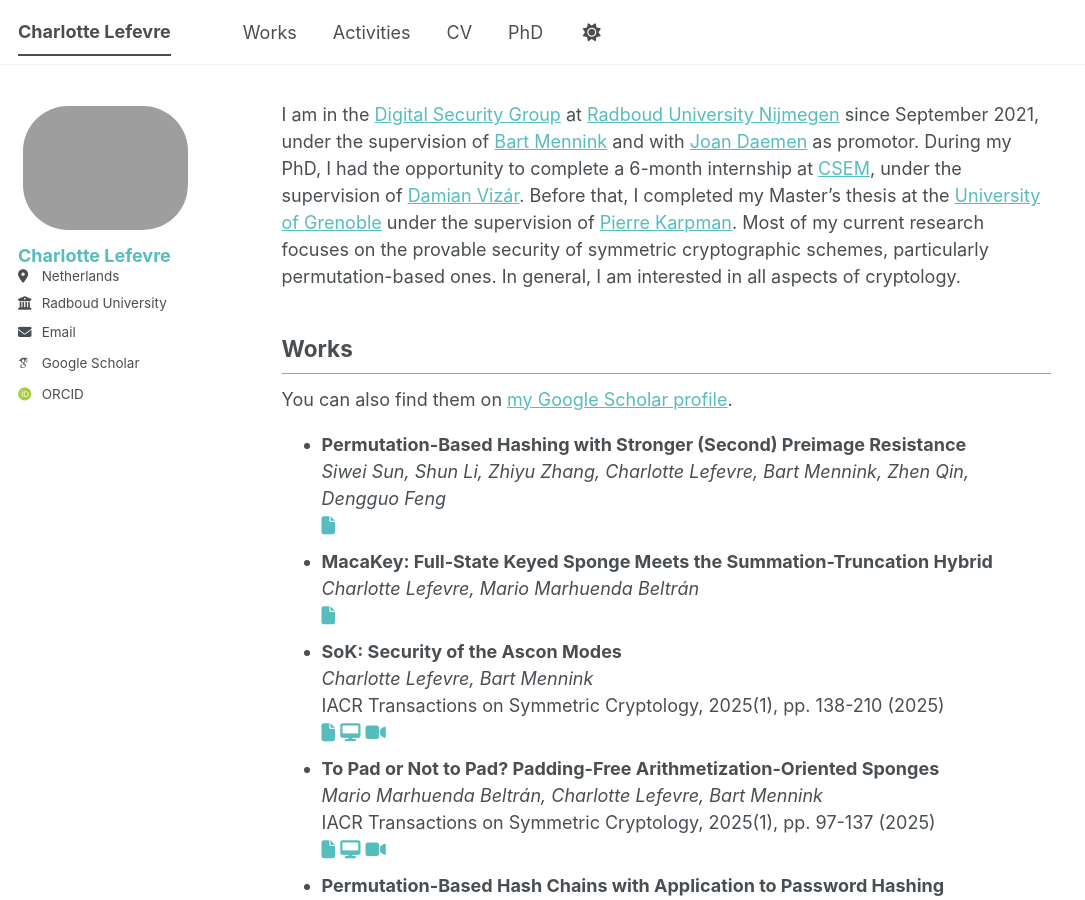
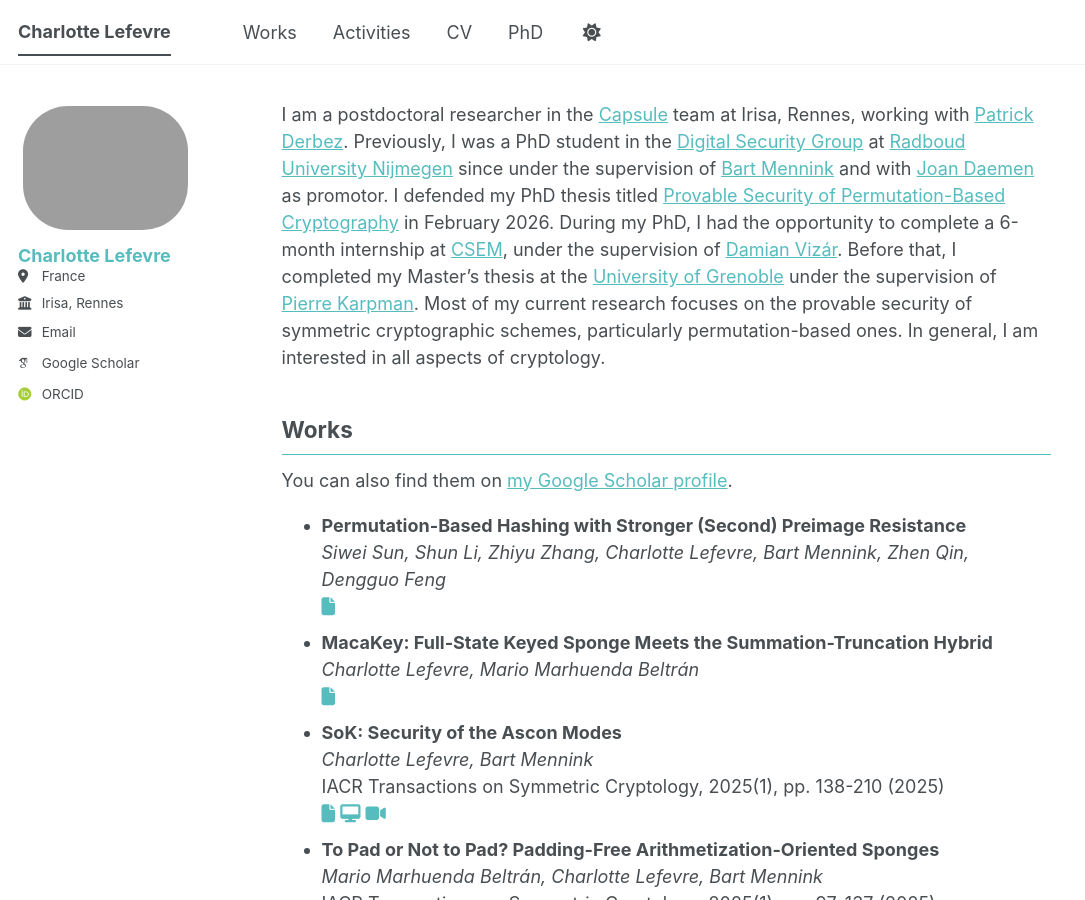
Before and after one commit to charlotte-lefevre/charlotte-lefevre.github.io, a Jekyll site: the page built from _pages/main.md, in a window 1280 px wide and 900 px high. Shown: the whole window, without its empty margins (0-1085 px from the left). Built offline with Jekyll 4.4.1, drawn with Linux system fonts in a browser that asks for light colours; some web fonts are replaced; a script bundle is joined from its source files by our own code; library files that are not in the unit come from our copies; some of the changed text lies outside the part shown.

Commit message:
up affiliation

```diff
--- a/_config.yml
+++ b/_config.yml
@@ -27,10 +27,10 @@
   name             : "Charlotte Lefevre"
   pronouns         : # example: "she/her"
   bio              : #"Short biography for the left-hand sidebar"
-  location         : "Netherlands"
-  employer         : "Radboud University"
+  location         : "France"
+  employer         : "Irisa, Rennes"
   uri              : # URL
-  email            : "charlotte.lefevre@ru.nl"
+  email            : "charlotte.lefevre@irisa.fr"
 
   # Academic websites
   academia         : # URL
--- a/_pages/main.md
+++ b/_pages/main.md
@@ -7,7 +7,9 @@
   - /main.html
 ---
 
-I am in the [Digital Security Group](https://www.ru.nl/en/departments/institute-for-computing-and-information-sciences/digital-security) at [Radboud University Nijmegen](https://www.ru.nl/en) since September 2021, under the supervision of [Bart Mennink](https://www.bartmennink.nl) and with [Joan Daemen](https://cs.ru.nl/~joan/) as promotor.
+I am a postdoctoral researcher in the [Capsule](https://team.inria.fr/capsule/) team at Irisa, Rennes, working with [Patrick Derbez](https://people.irisa.fr/Patrick.Derbez/).
+Previously, I was a PhD student in the [Digital Security Group](https://www.ru.nl/en/departments/institute-for-computing-and-information-sciences/digital-security) at [Radboud University Nijmegen](https://www.ru.nl/en) since under the supervision of [Bart Mennink](https://www.bartmennink.nl) and with [Joan Daemen](https://cs.ru.nl/~joan/) as promotor.
+I defended my PhD thesis titled [Provable Security of Permutation-Based Cryptography](#phd) in February 2026.
 During my PhD, I had the opportunity to complete a 6-month internship at [CSEM](https://www.csem.ch/en/), under the supervision of [Damian Vizár](https://scholar.google.com/citations?user=e0xfui0AAAAJ&hl=en&oi=ao).
 Before that, I completed my Master's thesis at the [University of Grenoble](https://www.univ-grenoble-alpes.fr/english/home-628540.kjsp) under the supervision of [Pierre Karpman](https://membres-ljk.imag.fr/Pierre.Karpman/).
 Most of my current research focuses on the provable security of symmetric cryptographic schemes, particularly permutation-based ones.
```
Also changed, not shown: _data/cv.json (+10 -0 lines).
